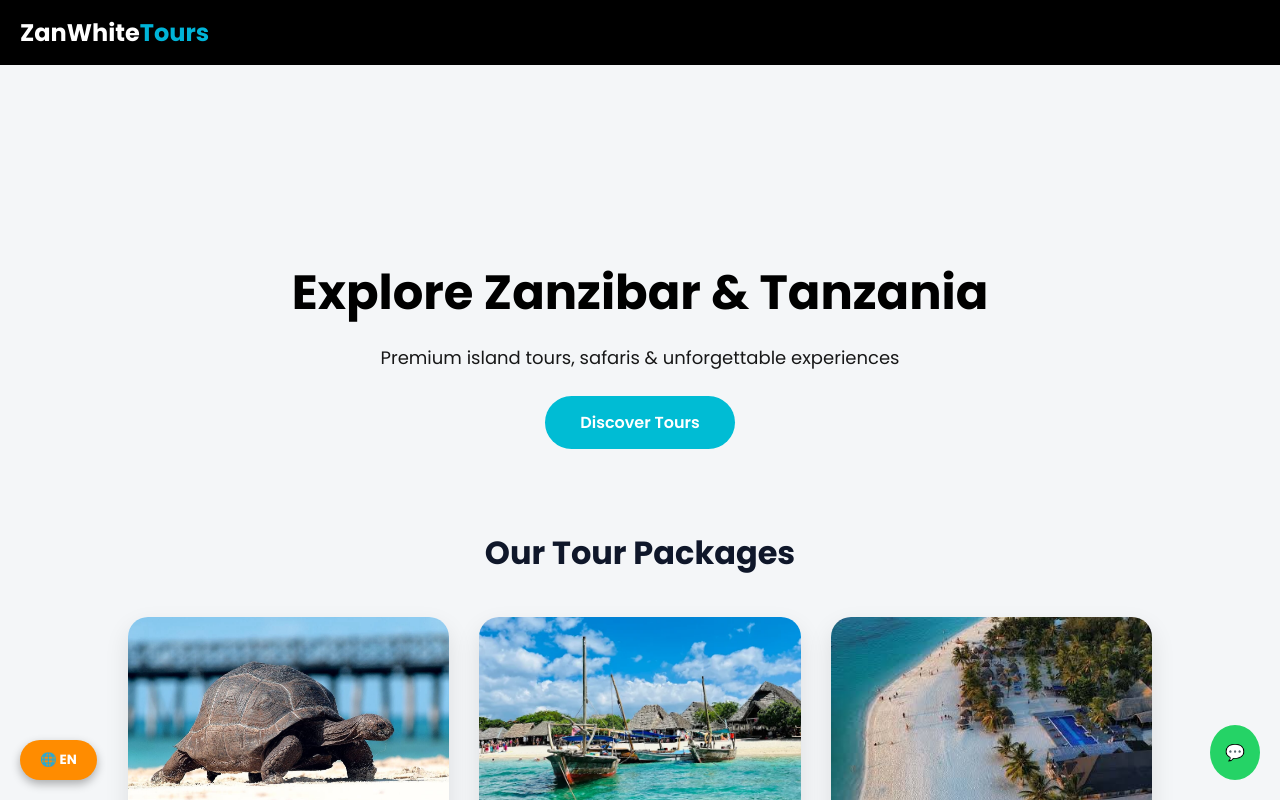
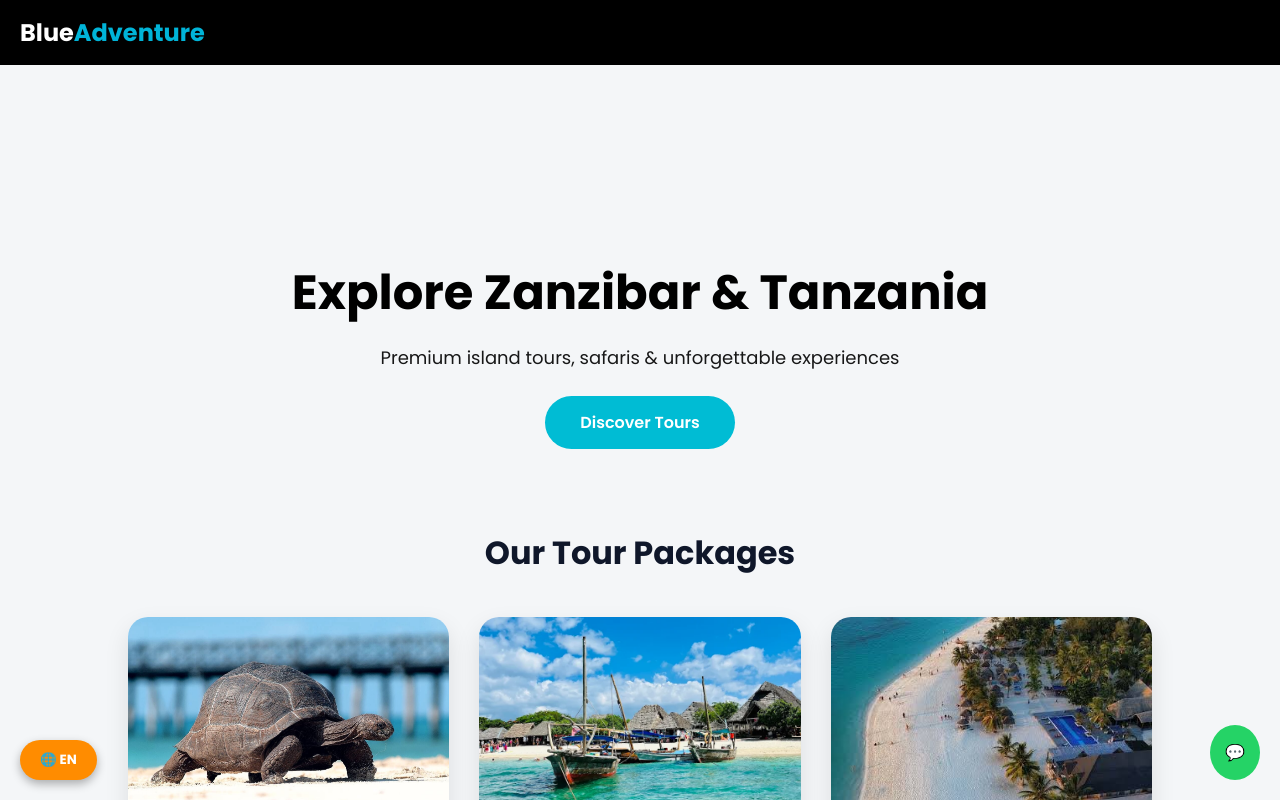
Before and after one commit to zanzi-voyage/ZanWhite-Tours, a plain HTML site: page index.html in a window 1280 px wide. Shown: the top 800 px of the page. Drawn offline with Linux system fonts and the light colour scheme.

Commit message:
Change logo name from 'ZanWhite' to 'Blue'

```diff
--- a/index.html
+++ b/index.html
@@ -40,7 +40,7 @@
 
 <!-- ================= HEADER / HERO ================= -->
 <nav>
-  <div class="logo">ZanWhite<span style="color:#00b4d8">Tours</span></div>
+  <div class="logo">Blue<span style="color:#00b4d8">Adventure</span></div>
 </nav>
 
 
```
